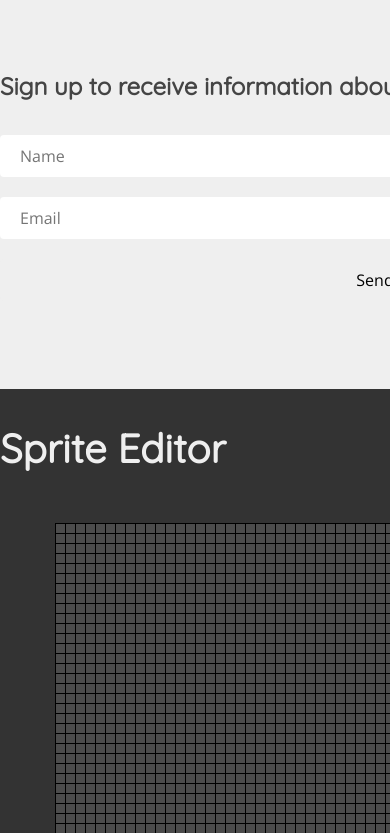
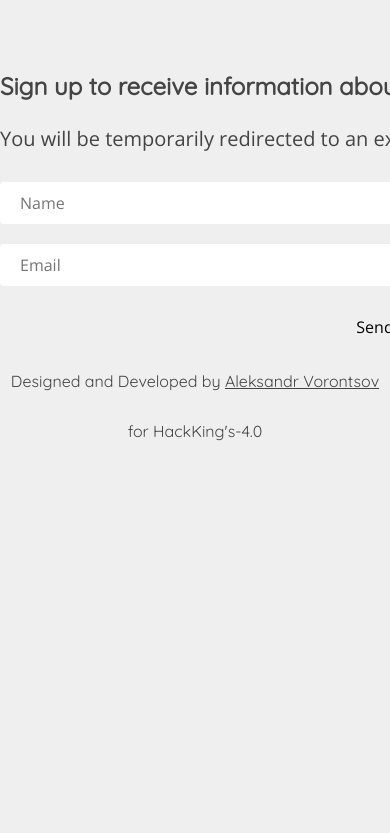
Before and after one commit to a-vorontsov/RockPaperSplat-Web, a plain HTML site: page index.html in a window 390 px wide. Shown: the part 1771-2604 px from the top of the page. After the commit the page ends 2227 px from the top, so only its background shows below. Drawn offline with nearby package versions, Linux system fonts and the light colour scheme.

Commit message:
Remove sprite editor on small screen; Update email form

```diff
--- a/index.html
+++ b/index.html
@@ -79,7 +79,8 @@
       </div>
       <div class="inputArea">
         <h3>Sign up to receive information about the game</h3>
-        <form class="inputForm" action="https://formspree.io/aleksandr@vorontsov.co.uk" method="POST">
+        <p>You will be temporarily redirected to an external page for verification</p>
+        <form class="inputForm" action="https://formspree.io/subscribe@rockpapersplat.tech" method="POST">
           <input class="inputItem" type="text" name="name" placeholder="Name"><br>
           <input class="inputItem" type="email" name="email" placeholder="Email"><br>
           <input class="inputButton" type="submit" value="Send">
@@ -109,7 +110,9 @@
       </div>
     </div>
   </div>
-  <footer class="footer">Designed and Developed by <a href="https://vorontsov.co.uk">Aleksandr Vorontsov</a> for HackKing's-4.0</footer>
+  <footer class="footer">
+    Designed and Developed by <a href="https://vorontsov.co.uk">Aleksandr Vorontsov</a> for HackKing's-4.0
+  </footer>
   <script type="text/javascript">
     function download() {
       var canvas = document.getElementById("canvas");
--- a/res/css/style.css
+++ b/res/css/style.css
@@ -125,6 +125,12 @@ kbd {
   outline: none;
 }
 
+@media (max-width: 767px) {
+  .spriteEditor {
+    display: none;
+  }
+}
+
 .spriteEditor {
   width: 100%;
   height: 1000px;
```
